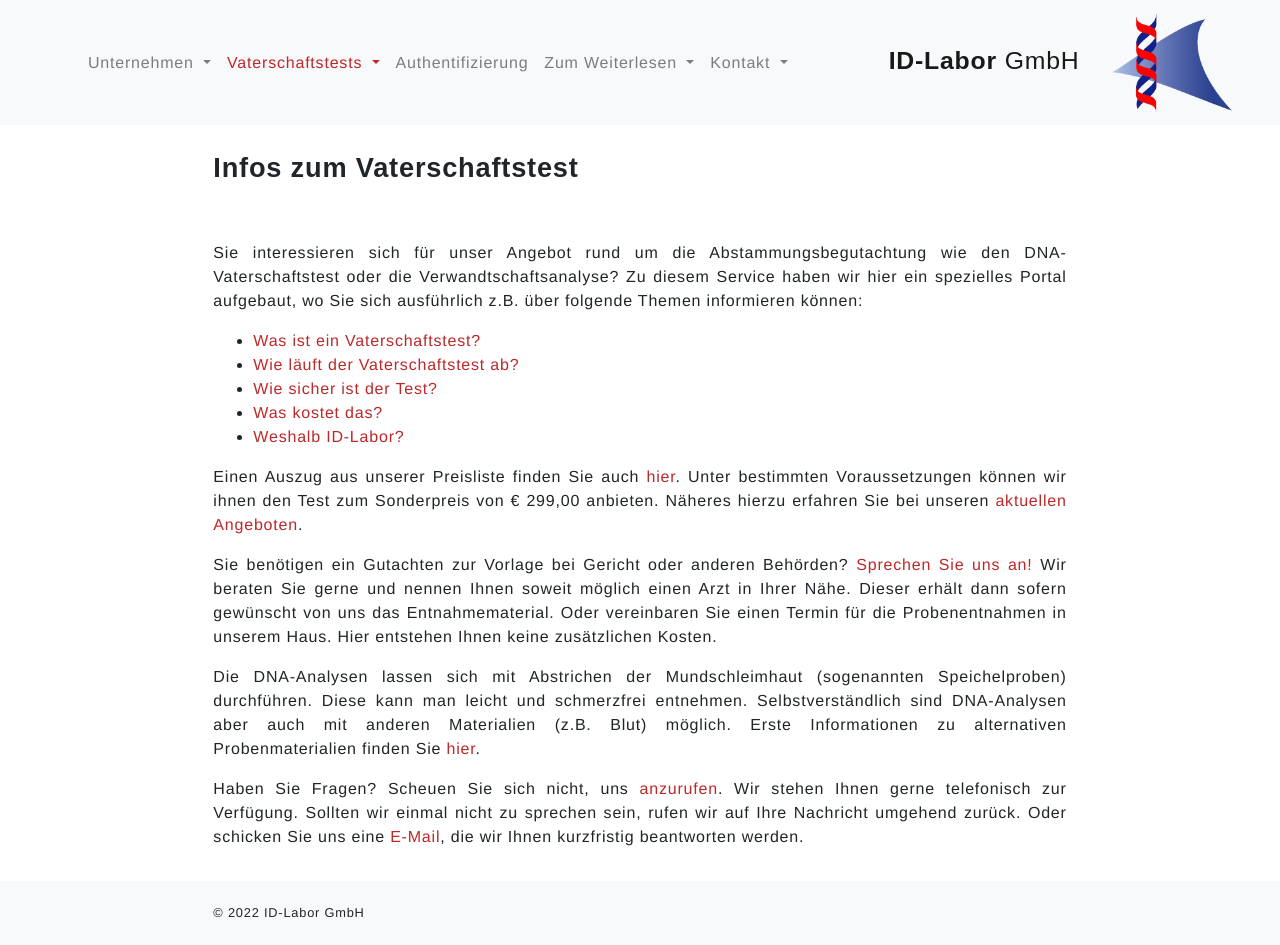
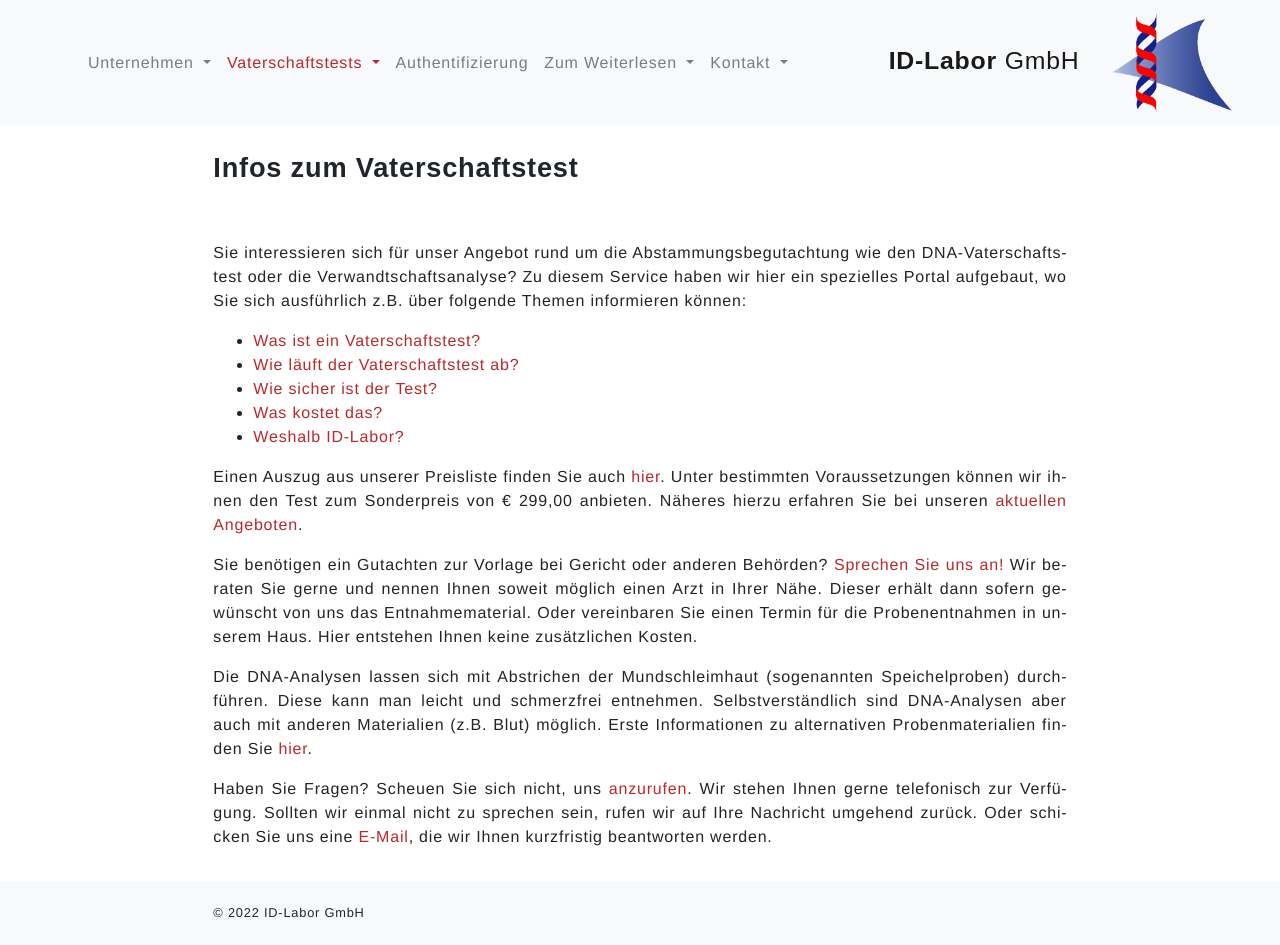
Before and after one commit to id-labor/id-labor.github.io, a Jekyll site: the page built from vaterschaftstest/allgemein.markdown, in a window 1280 px wide. Built offline with Jekyll 4.4.1, drawn with Linux system fonts in a browser that asks for light colours; some web fonts are replaced.

Commit message:
hyphenation, navbar positioning

```diff
--- a/_includes/nav.html
+++ b/_includes/nav.html
@@ -1,8 +1,8 @@
-<nav class="navbar navbar-expand-lg navbar-light bg-light">
-  <button class="navbar-toggler" type="button" data-toggle="collapse" data-target="#navbarSupportedContent" aria-controls="navbarSupportedContent" aria-expanded="false" aria-label="Toggle navigation">
+<nav class="navbar navbar-expand-xl navbar-light bg-light">
+  <button class="navbar-toggler order-1" type="button" data-toggle="collapse" data-target="#navbarSupportedContent" aria-controls="navbarSupportedContent" aria-expanded="false" aria-label="Toggle navigation">
     <span class="navbar-toggler-icon"></span>
   </button>
-  <div class="collapse navbar-collapse ml-sm-5" id="navbarSupportedContent">
+  <div class="collapse navbar-collapse ml-sm-5 order-3 order-xl-2" id="navbarSupportedContent">
     <ul class="navbar-nav mr-auto justify-content-end">
       {% for item in site.data.toc %}
       {% if item.subfolderitems[0] %}
@@ -32,7 +32,7 @@
       {% endfor %}
     </ul>
   </div>
-  <a class="navbar-brand" href="/">
+  <a class="navbar-brand order-2 order-xl-3" href="/">
     ID-Labor <span>GmbH<span>
     <img src="/assets/id-logo.png" width="120px">
   </a>
--- a/style.css
+++ b/style.css
@@ -2,6 +2,7 @@
   font-family: Helvetica, Open Sans, sans-serif;
   font-weight: 300;
   letter-spacing: 0.8px;
+  hyphens: auto;
 }
 
 .dropdown-item {
--- a/vaterschaftstest/allgemein.markdown
+++ b/vaterschaftstest/allgemein.markdown
@@ -1,11 +1,11 @@
 ---
-
 layout: default
 permalink: /vaterschaftstest/
 title: Infos zum Vater&shy;schafts&shy;test
 headtitle: Vaterschaftstest
 description: Alle wichtigen Informationen rund um Vaterschaftstests im ID-Labor
 ---
+
 Sie interessieren sich für unser Angebot rund um die Abstammungsbegutachtung wie den DNA-Vaterschaftstest oder die Verwandtschaftsanalyse? Zu diesem Service haben wir hier ein spezielles Portal aufgebaut, wo Sie sich ausführlich z.B. über folgende Themen informieren können:
 
 - [Was ist ein Vaterschaftstest?](/vaterschaftstest/grundlagen)
```
